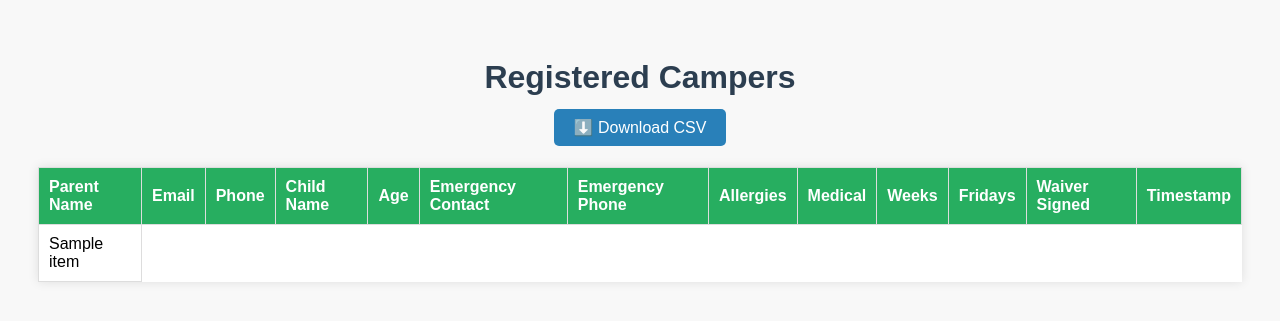
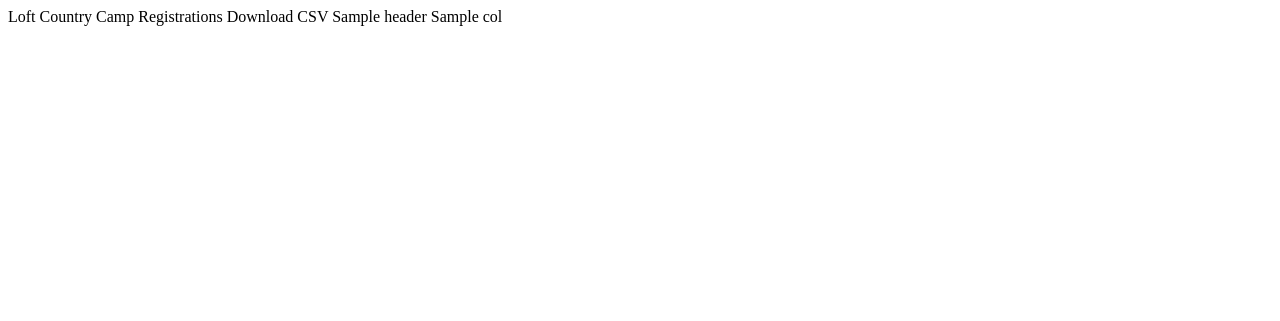
Before and after one commit to trentwsulz/loft-country-camp, a Flask app: template templates/admin.html in a window 1280 px wide. Shown: the top 321 px of the page. Run offline with Flask 3, Linux system fonts and the light colour scheme; the template is opened without the code that fills it: most values are stand-ins (such as "Sample title", 1, 10 or a date in 2020).

Commit message:
Update admin.html

```diff
--- a/templates/admin.html
+++ b/templates/admin.html
@@ -1,85 +1,4 @@
-<!DOCTYPE html>
-<html>
-<head>
-  <title>Admin Dashboard - Loft Country</title>
-  <style>
-    body {
-      font-family: sans-serif;
-      background: #f8f8f8;
-      padding: 30px;
-    }
-    h1 {
-      color: #2c3e50;
-      text-align: center;
-    }
-    table {
-      width: 100%;
-      border-collapse: collapse;
-      margin-top: 30px;
-      background: #fff;
-      box-shadow: 0 0 10px rgba(0,0,0,0.1);
-    }
-    th, td {
-      padding: 10px;
-      border: 1px solid #ddd;
-      text-align: left;
-    }
-    th {
-      background: #27ae60;
-      color: white;
-    }
-    tr:nth-child(even) {
-      background: #f2f2f2;
-    }
-    .download-button {
-      display: block;
-      text-align: center;
-      margin-top: 20px;
-    }
-    .download-button a {
-      padding: 10px 20px;
-      background: #2980b9;
-      color: white;
-      text-decoration: none;
-      border-radius: 5px;
-    }
-    .download-button a:hover {
-      background: #2471a3;
-    }
-  </style>
-</head>
-<body>
-  <h1>Registered Campers</h1>
-  <div class="download-button">
-    <a href="/admin/download">⬇️ Download CSV</a>
-  </div>
-  <table>
-    <thead>
-      <tr>
-        <th>Parent Name</th>
-        <th>Email</th>
-        <th>Phone</th>
-        <th>Child Name</th>
-        <th>Age</th>
-        <th>Emergency Contact</th>
-        <th>Emergency Phone</th>
-        <th>Allergies</th>
-        <th>Medical</th>
-        <th>Weeks</th>
-        <th>Fridays</th>
-        <th>Waiver Signed</th>
-        <th>Timestamp</th>
-      </tr>
-    </thead>
-    <tbody>
-      {% for row in data %}
-      <tr>
-        {% for item in row %}
-        <td>{{ item }}</td>
-        {% endfor %}
-      </tr>
-      {% endfor %}
-    </tbody>
-  </table>
-</body>
-</html>
+Loft Country Camp Registrations
+Download CSV {% for header in headers %} {% endfor %} {% for row in rows %} {% for col in row %} {% endfor %} {% endfor %}
+{{ header }}
+{{ col }}
```
